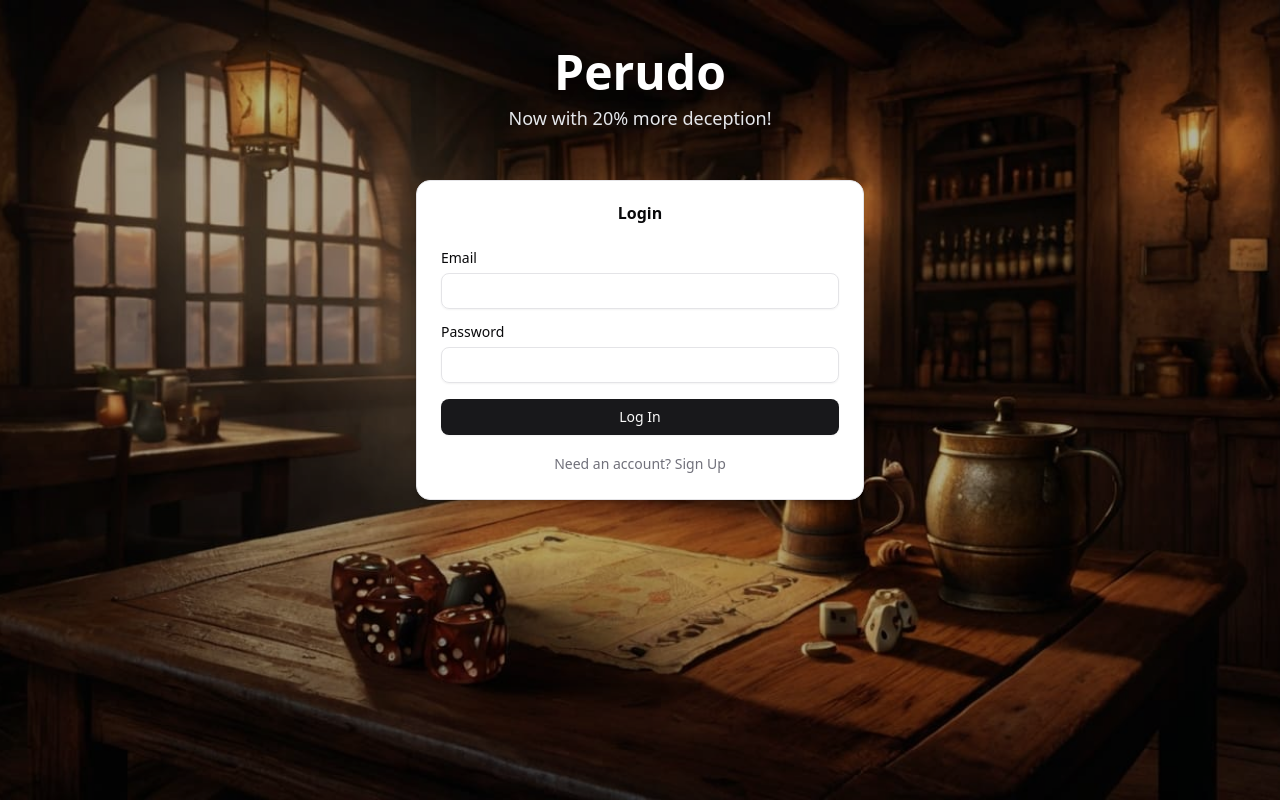
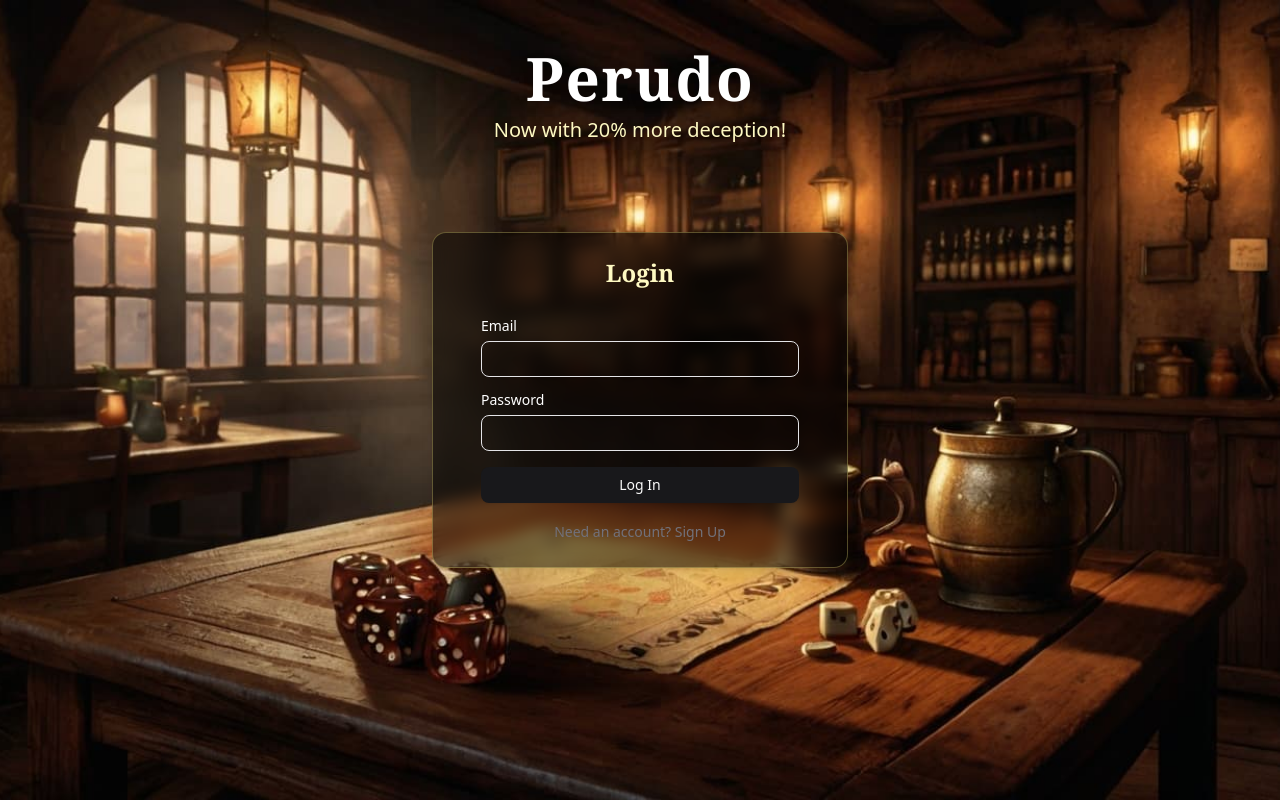
Before and after one commit to ryan-keiper/perudo-app, a React (Vite) app: page / in a window 1280 px wide. Built offline with nearby package versions, Linux system fonts and the light colour scheme; no server answers.

Commit message:
Updating login page styling

```diff
--- a/src/index.css
+++ b/src/index.css
@@ -110,6 +110,10 @@
   --sidebar-ring: oklch(0.552 0.016 285.938);
 }
 
+.card-overlay {
+  box-shadow: inset 0 0 30px rgba(0, 0, 0, 0.5);
+}
+
 @layer base {
   * {
     @apply border-border outline-ring/50;
--- a/src/pages/Login.tsx
+++ b/src/pages/Login.tsx
@@ -65,25 +65,26 @@ const Login = () => {
 
   return (
     <div
-      className="min-h-screen bg-cover bg-center flex flex-col items-center px-4 pt-12 relative"
-      style={{ backgroundImage: `url(${bgImage})` }}
+      className="relative min-h-screen bg-cover bg-center bg-no-repeat"
+      style={{
+        backgroundImage: `url(${bgImage})`,
+      }}
     >
-      {/* Optional dark overlay */}
-      <div className="absolute inset-0 bg-black/30 z-0" />
-
       {/* App Title */}
-      <div className="text-center mb-12 z-10">
-        <h1 className="text-5xl font-extrabold text-white drop-shadow-lg">Perudo</h1>
-        <p className="text-lg text-gray-200 mt-2 drop-shadow-sm">
+      <div className="absolute top-12 left-1/2 transform -translate-x-1/2 text-center z-20">
+        <h1 className="text-6xl font-bold text-white drop-shadow-lg tracking-wide font-serif">
+          Perudo
+        </h1>
+        <p className="text-xl text-yellow-100 mt-2 font-medium drop-shadow">
           Now with 20% more deception!
         </p>
       </div>
 
       {/* Card Container */}
-      <div className="flex-1 w-full flex items-start justify-center z-10">
-        <Card className="w-full max-w-md shadow-md">
+      <div className="absolute top-1/2 left-1/2 transform -translate-x-1/2 -translate-y-1/2 w-full max-w-md px-4 z-20">
+        <Card className="w-full bg-black/50 border border-yellow-200/30 text-white shadow-lg rounded-xl p-6 backdrop-blur-sm">
           <CardHeader>
-            <CardTitle className="text-center">
+            <CardTitle className="text-center text-yellow-100 text-2xl font-bold font-serif">
               {isSigningUp ? 'Sign Up' : 'Login'}
             </CardTitle>
           </CardHeader>
```
